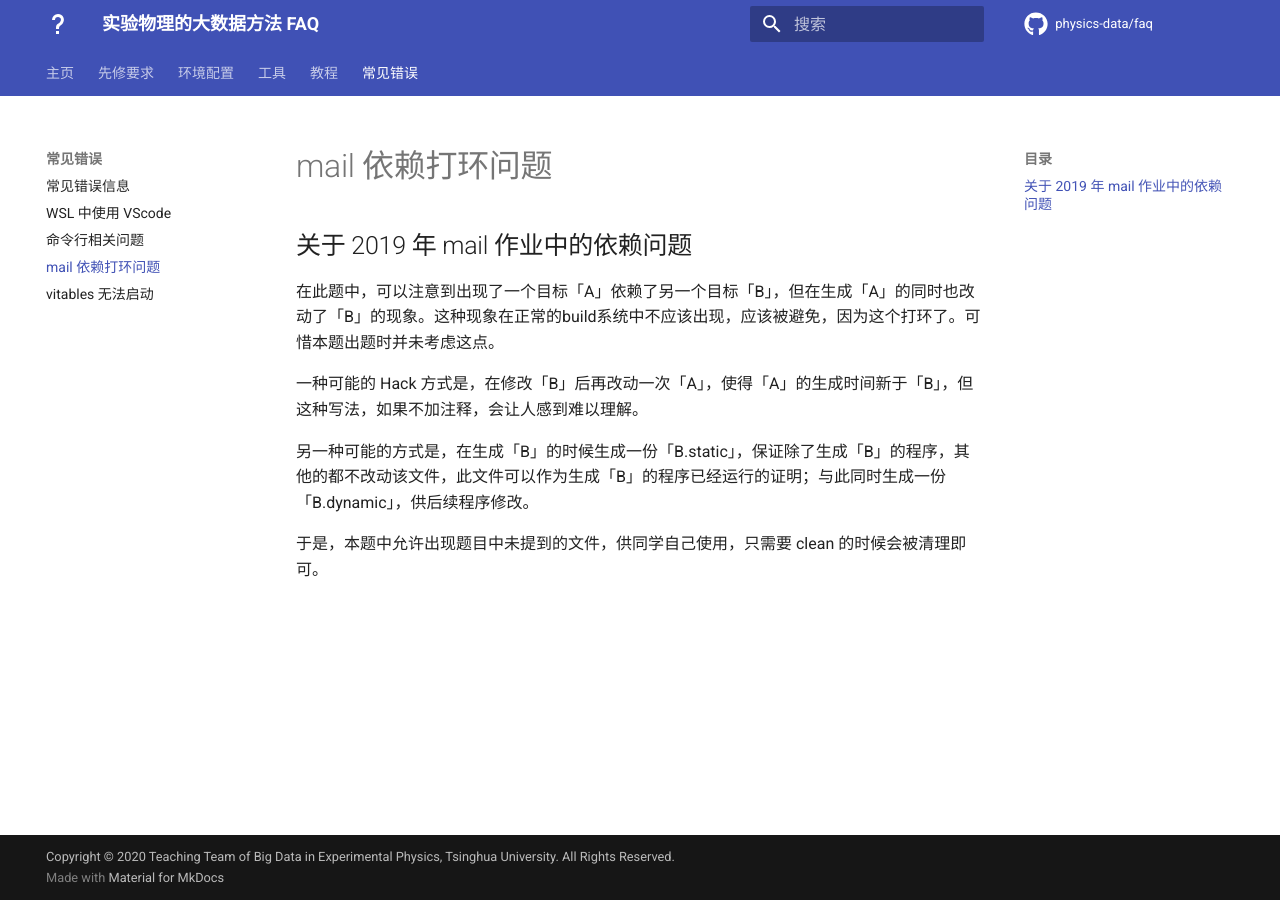
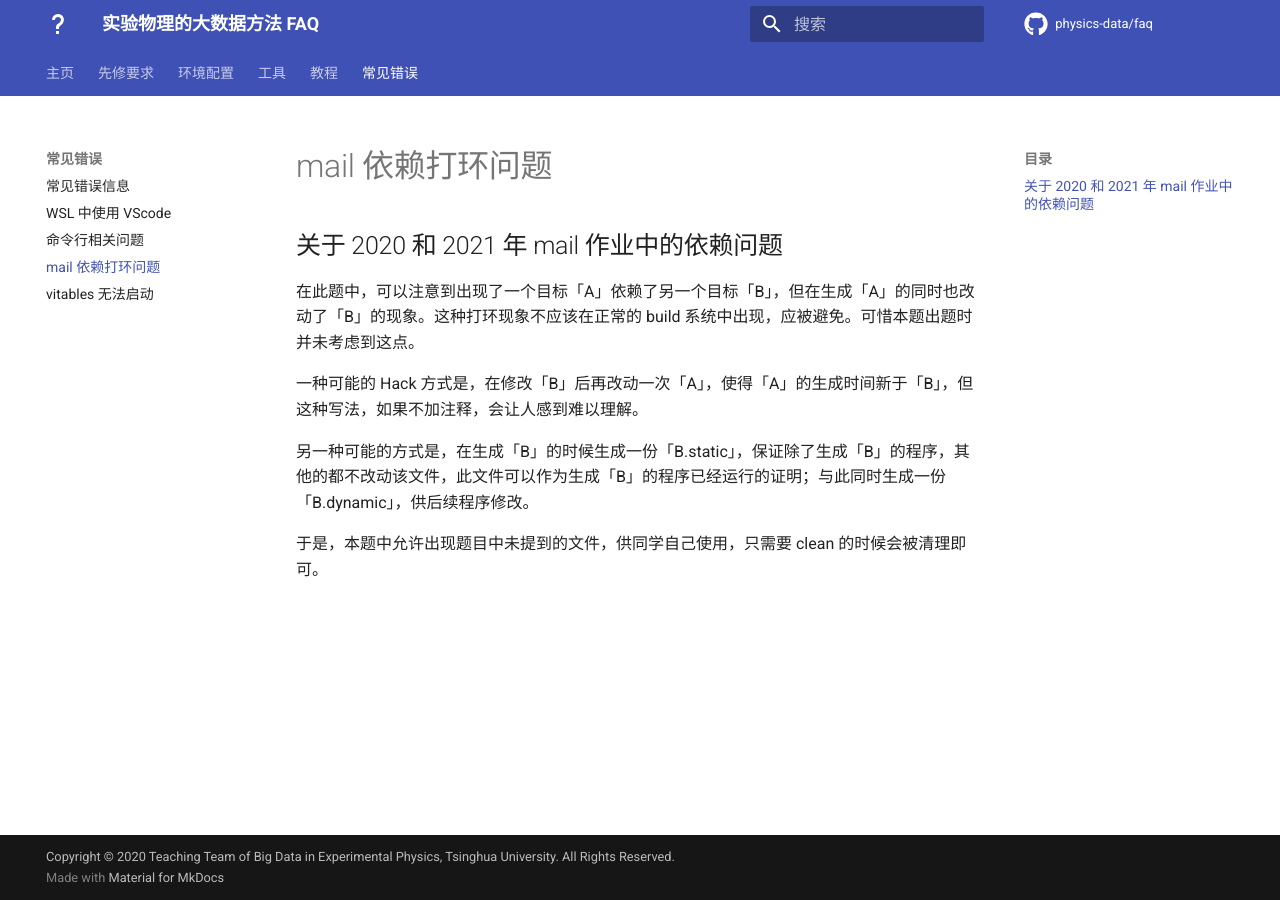
Before and after one commit to physics-data/faq, an MkDocs documentation site: the page built from docs/error/mail.md, in a window 1280 px wide. Built offline with MkDocs 1.6.1 and Material for MkDocs 9.7.7, drawn with Linux system fonts in a browser that asks for light colours; comment, search, counter and statistics services are not loaded.

Commit message:
docs/error/mail.md: 修饰 mail 作业的标题和表述。

```diff
--- a/docs/error/mail.md
+++ b/docs/error/mail.md
@@ -1,6 +1,6 @@
-## 关于 2019 年 mail 作业中的依赖问题
+## 关于 2020 和 2021 年 mail 作业中的依赖问题
 
-在此题中，可以注意到出现了一个目标「A」依赖了另一个目标「B」，但在生成「A」的同时也改动了「B」的现象。这种现象在正常的build系统中不应该出现，应该被避免，因为这个打环了。可惜本题出题时并未考虑这点。
+在此题中，可以注意到出现了一个目标「A」依赖了另一个目标「B」，但在生成「A」的同时也改动了「B」的现象。这种打环现象不应该在正常的 build 系统中出现，应被避免。可惜本题出题时并未考虑到这点。
 
 一种可能的 Hack 方式是，在修改「B」后再改动一次「A」，使得「A」的生成时间新于「B」，但这种写法，如果不加注释，会让人感到难以理解。
 
```
